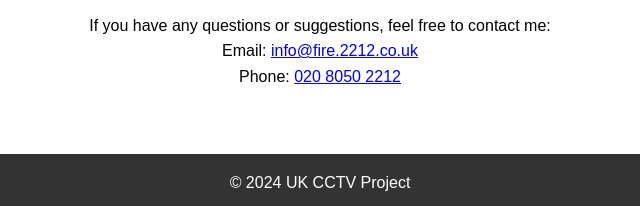
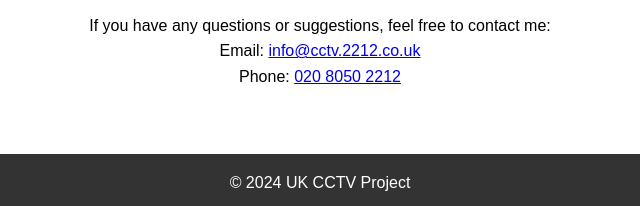
Before and after one commit to 2212couk/cctv.2212.co.uk, a plain HTML site: page index.html in a window 1280 px wide. Shown: the part 680-886 px from the top of the page, 320-960 px from the left. Drawn offline with Linux system fonts and the light colour scheme.

Commit message:
Update index.html

```diff
--- a/index.html
+++ b/index.html
@@ -56,7 +56,7 @@
         <section id="contact">
             <h2>Contact</h2>
             <p>If you have any questions or suggestions, feel free to contact me:</p>
-            <p>Email: <a href="mailto:info@cctv.2212.co.uk">info@fire.2212.co.uk</a></p>
+            <p>Email: <a href="mailto:info@cctv.2212.co.uk">info@cctv.2212.co.uk</a></p>
             <p>Phone: <a href="tel:+442080502212">020 8050 2212</a></p>
         </section>
     </main>
```
